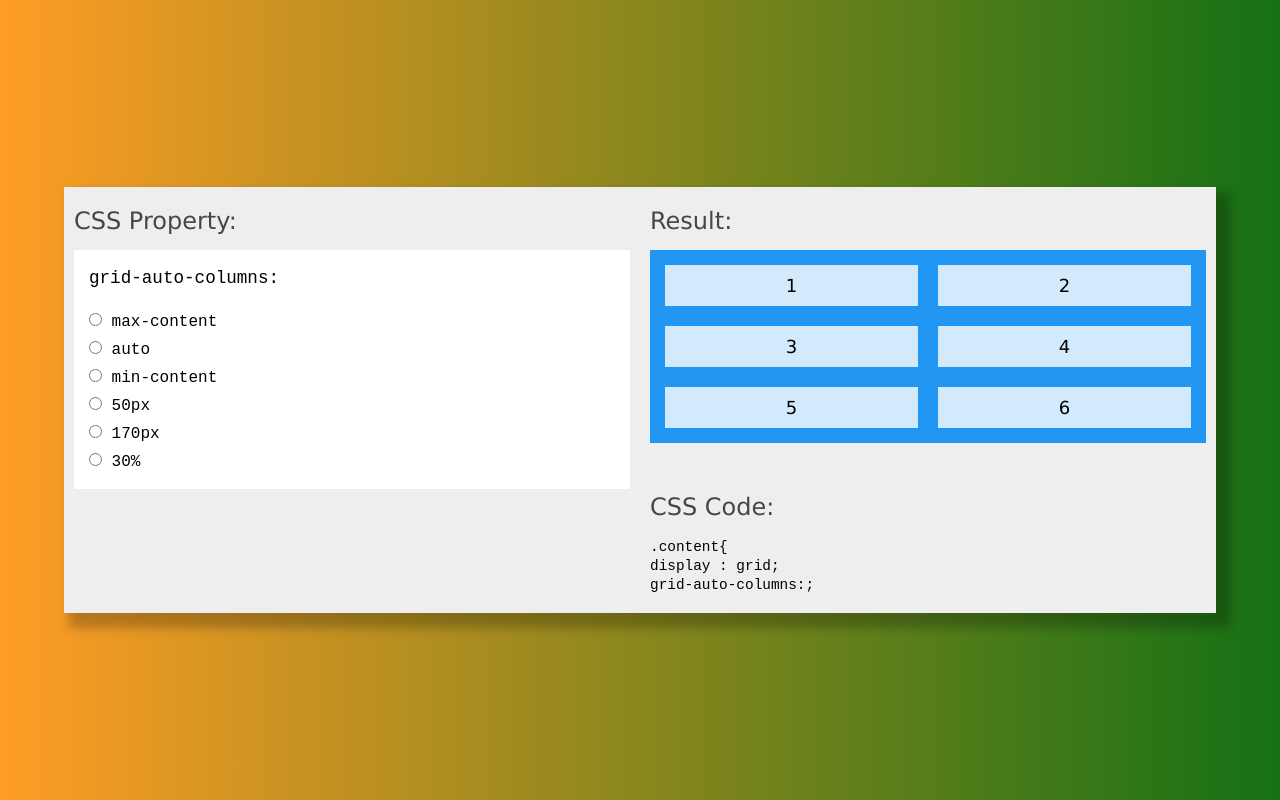
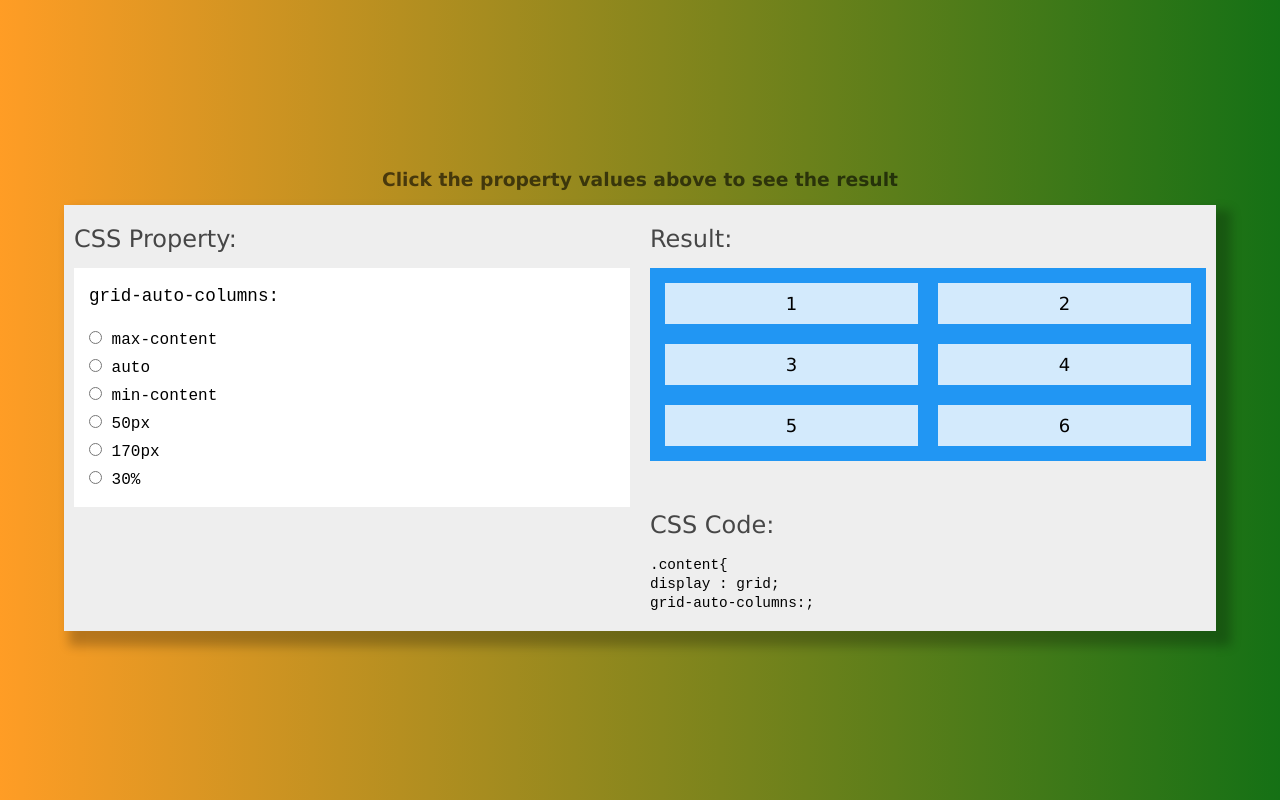
Before and after one commit to codewithjohnson/Grid-Interactive-Interface, a plain HTML site: page index.html in a window 1280 px wide. Drawn offline with Linux system fonts and the light colour scheme.

Commit message:
added an h3 tag

```diff
--- a/index.html
+++ b/index.html
@@ -10,6 +10,7 @@
 </head>
 
 <body>
+    <h3>Click the property values above to see the result</h3>
     <div class="container">
         <div class="property">
             <p class="property__title">CSS Property:</p>
@@ -51,8 +52,6 @@
                         <label for="option6">30%</label>
                     </div>
 
-
-
                 </div>
 
             </div>
--- a/style.css
+++ b/style.css
@@ -22,6 +22,10 @@ body{
 
 /* MAIN CONTAINER */
 /* THE CONTAINER HAS THREE MAJOR SUB CONTAINER */
+h3{
+    opacity: 0.6;
+    margin-bottom:15px;
+}
 .container{
     display:flex;
     justify-content:space-between;
```
